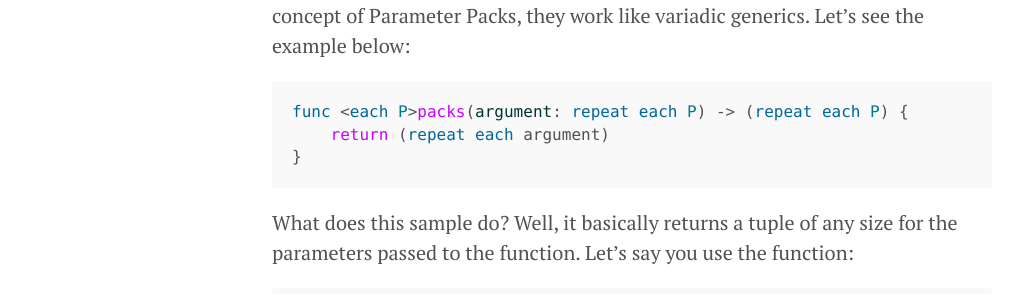
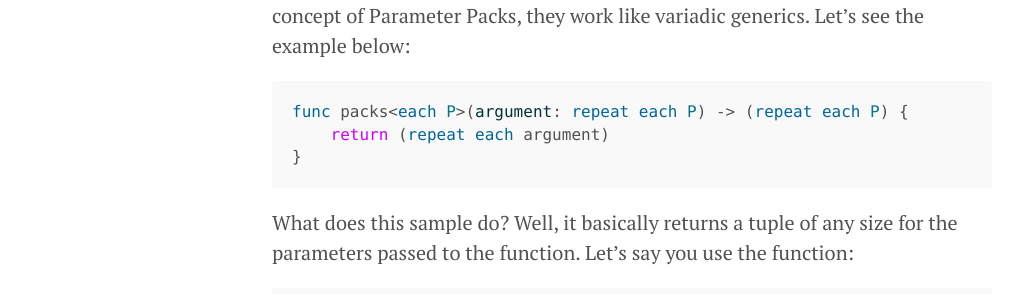
Before and after one commit to brunogama/jekyllactions, a Jekyll site: the page built from _posts/2025-04-13-the-box.md, in a window 1280 px wide and 900 px high, scrolled down 4128 px. Shown: the part 158-452 px from the top of the window, without its empty margins (8-1029 px from the left). Built offline with Jekyll 4.4.1, drawn with Linux system fonts in a browser that asks for light colours.

Commit message:
fix: function signature

````diff
--- a/_posts/2025-04-13-the-box.md
+++ b/_posts/2025-04-13-the-box.md
@@ -45,7 +45,7 @@ But what are the reasons for this post?
 Well, Swift 5.9 introduced a new feature called Parameter Packs. Parameter Packs are really powerful and useful. And somehow they introduced a new kind of box I like to call the "heterogeneous box." For people who are not familiar with the concept of Parameter Packs, they work like variadic generics. Let's see the example below:
 
 ```swift
-func <each P>packs(argument: repeat each P) -> (repeat each P) {
+func packs<each P>(argument: repeat each P) -> (repeat each P) {
     return (repeat each argument)
 }
 ```
````
Also changed, not shown: 1 other file.
